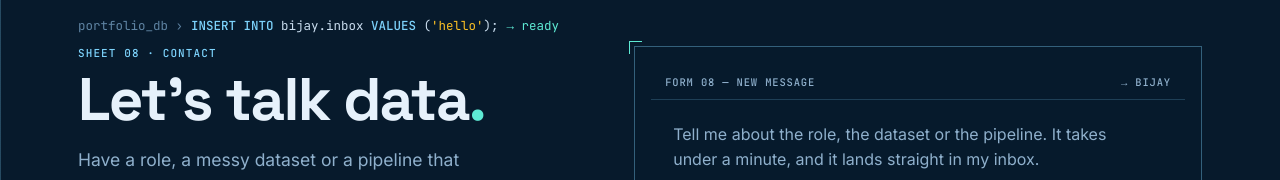
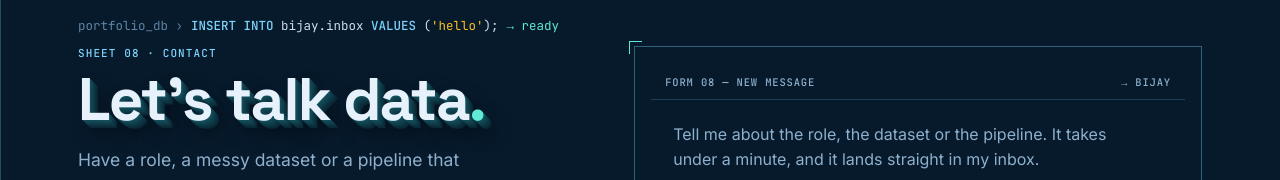
Before and after one commit to CodeWithBijay/datawithbijay-, a Next.js app: page /contact in a window 1280 px wide. Shown: the part 123-303 px from the top of the page. Built offline with nearby package versions, Linux system fonts and the light colour scheme; no server answers; the database is empty.

Commit message:
Sheet titles: extruded 3D text

```diff
--- a/app/globals.css
+++ b/app/globals.css
@@ -825,3 +825,10 @@ body[data-page="home"] .proj.home-hide{display:none}
 @keyframes shShimmer{to{rotate:360deg}}
 @keyframes shBreathe{0%,100%{scale:1}50%{scale:1.2}}
 @media (prefers-reduced-motion:reduce){.btn.shiny,.btn.shiny:before,.btn.shiny:after,.btn.shiny .sh-lbl:before{animation:none}}
+
+/* sheet titles: extruded 3D block (idea from freefrontend's CSS 3D text effects). Stacked 1px text-shadows in deep teal
+   give the letters a solid side, and a soft drop shadow lifts them off the grid. */
+.sh h2,.contact h2{--x1:#134e5a;--x2:#124854;--x3:#114350;--x4:#0f3d4a;--x5:#0e3845;--x6:#0c3240;--x7:#0b2d3a;--x8:#0a2834;
+  text-shadow:1px 1px 0 var(--x1),2px 2px 0 var(--x2),3px 3px 0 var(--x3),4px 4px 0 var(--x4),5px 5px 0 var(--x5),6px 6px 0 var(--x6),7px 7px 0 var(--x7),8px 8px 0 var(--x8),10px 12px 18px rgba(0,0,0,.55)}
+@media (max-width:720px){.sh h2,.contact h2{text-shadow:1px 1px 0 var(--x1),2px 2px 0 var(--x3),3px 3px 0 var(--x5),4px 4px 0 var(--x7),6px 8px 12px rgba(0,0,0,.5)}}
+@media print{.sh h2,.contact h2{text-shadow:none}}
```
